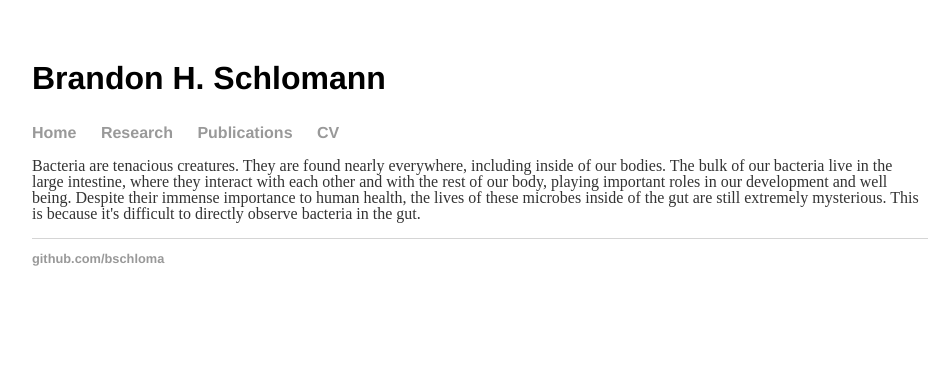
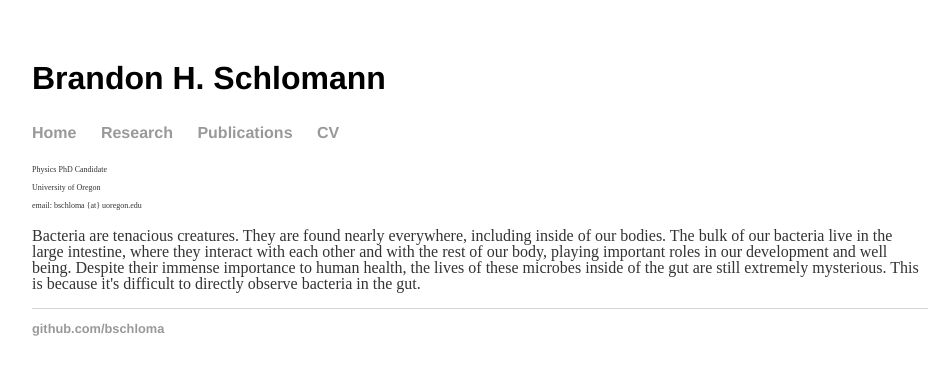
Before and after one commit to bschloma/bschloma.github.io, a Jekyll site: the page built from index.html, in a window 1280 px wide. Shown: the top 375 px of the page, without its empty margins (160-1110 px from the left). Built offline with Jekyll 4.4.1, drawn with Linux system fonts in a browser that asks for light colours.

Commit message:
Update index.html
added info

```diff
--- a/index.html
+++ b/index.html
@@ -4,6 +4,12 @@ title: Brandon H. Schlomann
 ---
 <div class="blurb">
 	<!--<h1>Brandon H. Schlomann</h1>-->
+	<p2>
+		Physics PhD Candidate <br/>
+		University of Oregon <br/>
+		email:  bschloma {at} uoregon.edu <br/>
+	</p2>
+
 	<p>
 		Bacteria are tenacious creatures.  They are found nearly everywhere, including inside of our bodies.
 		The bulk of our bacteria live in the large intestine, where they interact with each other and with the rest of our body, playing important roles in our development and well being.
```
